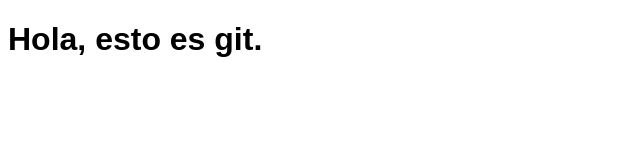
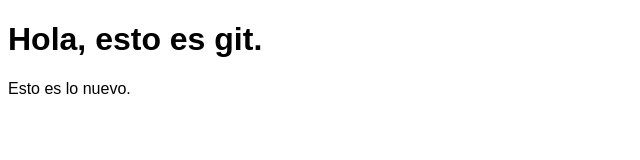
Before and after one commit to caelruz4/git-testing, a plain HTML site: page index.html in a window 1280 px wide. Shown: the whole page, without its empty margins (0-640 px from the left). Drawn offline with Linux system fonts and the light colour scheme.

Commit message:
Update index.html

```diff
--- a/index.html
+++ b/index.html
@@ -12,6 +12,7 @@
 </head>
 <body>
     <h1>Hola, esto es git.</h1>
+    <p>Esto es lo nuevo.</p>
 
 </body>
 </html>
```
